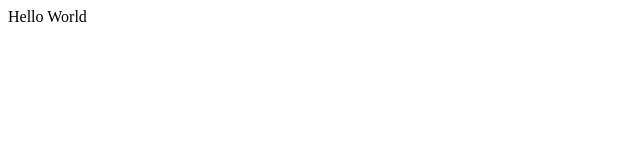
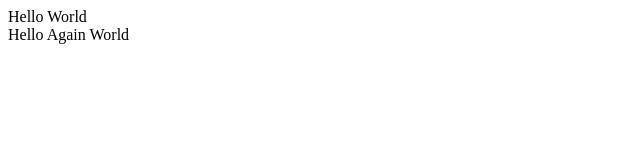
Before and after one commit to gitTHP/test-new, a plain HTML site: page index.html in a window 1280 px wide. Shown: the whole page, without its empty margins (0-640 px from the left). Drawn offline with Linux system fonts and the light colour scheme.

Commit message:
test new commit

```diff
--- a/index.html
+++ b/index.html
@@ -6,5 +6,6 @@
 
     <body>
         <div> Hello World</div>
+        <div> Hello Again World</div>
     </body>
 </html>
```
